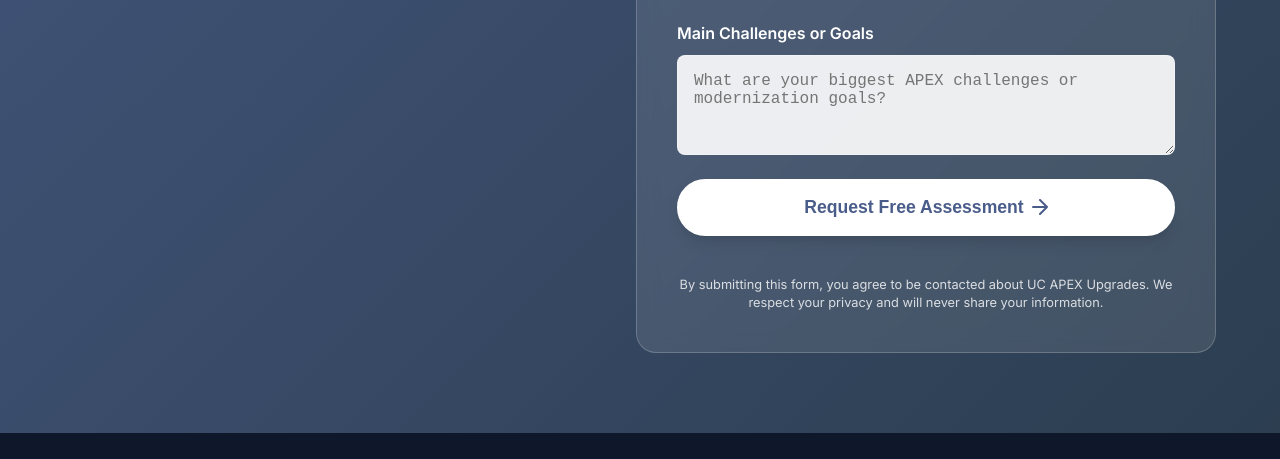
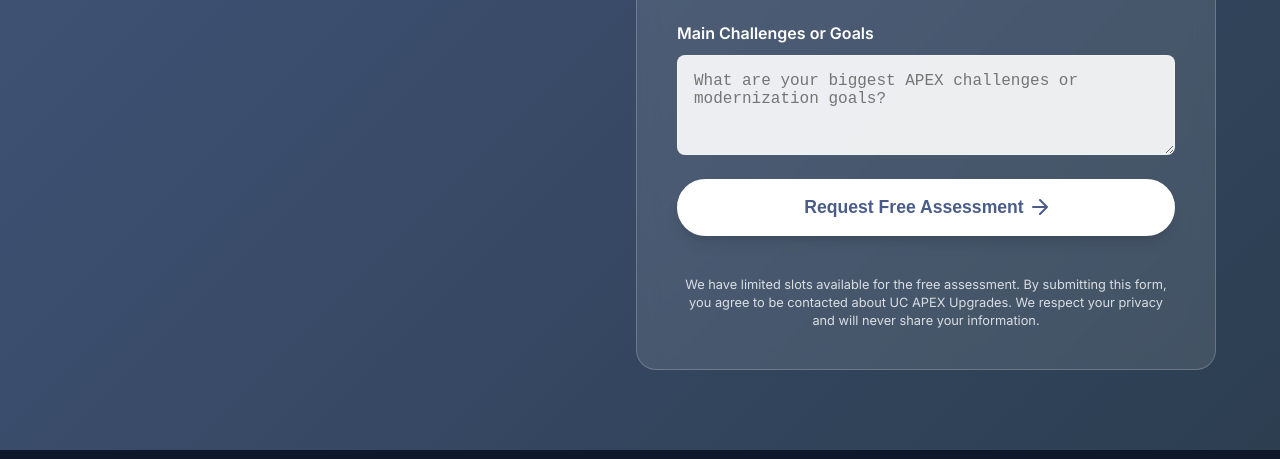
Before and after one commit to goflygirl/uc_apex_upgrades_landing, a plain HTML site: page index.html in a window 1280 px wide. Shown: the part 10566-11025 px from the top of the page. Drawn offline with Linux system fonts and the light colour scheme.

Commit message:
Updated the form disclaimer to include limited availability

```diff
--- a/index.html
+++ b/index.html
@@ -784,6 +784,7 @@
                             </button>
 
                             <p class="form-disclaimer">
+                                We have limited slots available for the free assessment.
                                 By submitting this form, you agree to be contacted about UC APEX Upgrades.
                                 We respect your privacy and will never share your information.
                             </p>
```
